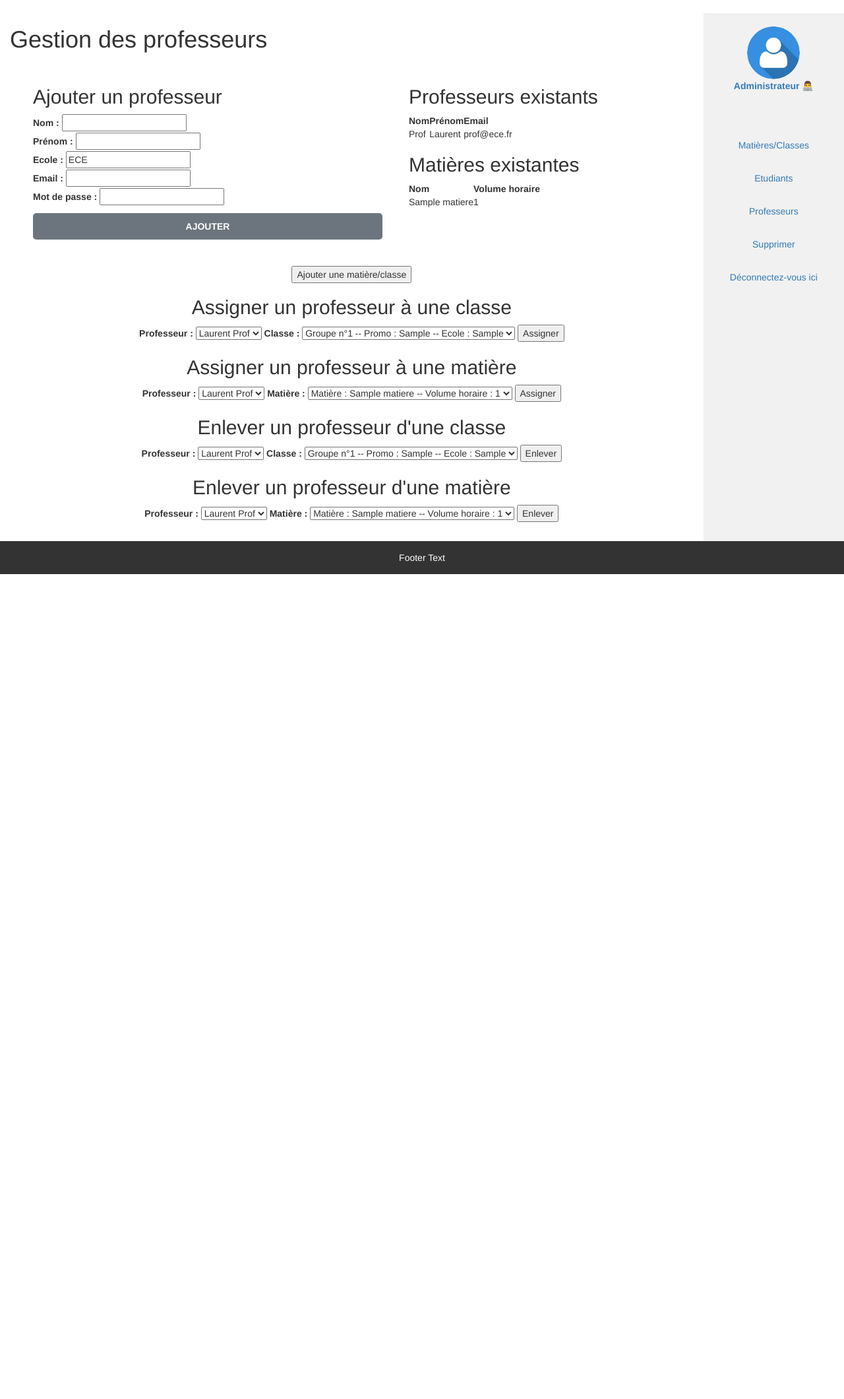
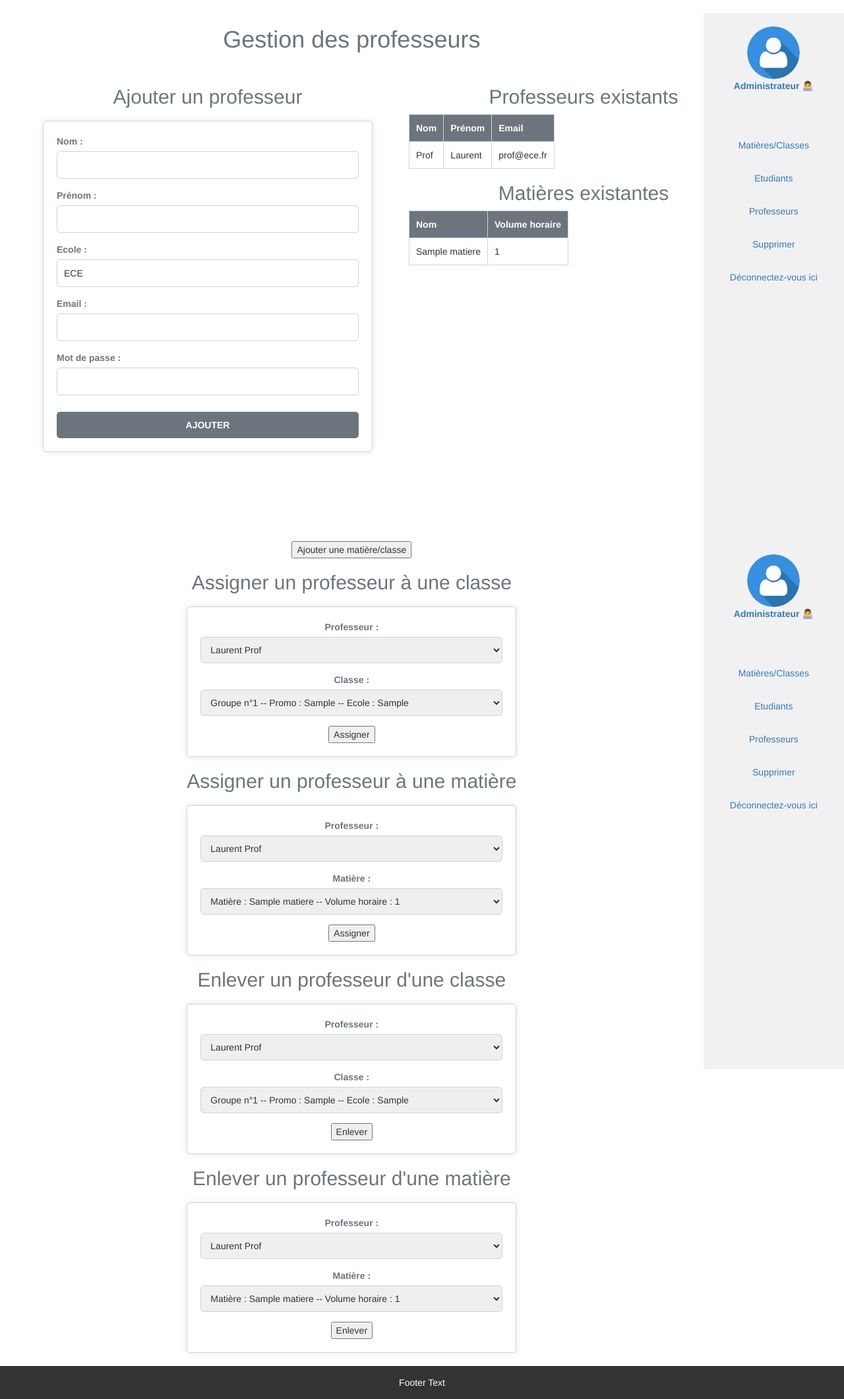
Before and after one commit to laurentdebize-ece/projet-web-dynamique-groupe_1_i, a PHP site: page /professeurs_admin.php in a window 1280 px wide. Shown: the part 52-2172 px from the top of the page at 66% size. Before the commit the page ends 922 px from the top, so only its background shows below. Run offline with PHP 8.4, Linux system fonts and the light colour scheme; a user stored in the database is signed in; data comes from the database, SQL or seed files in the repository; tables that the repository leaves empty hold one stand-in row (values such as "Sample post").

Commit message:
modifications pages admin

```diff
--- a/etudiants_admin.php
+++ b/etudiants_admin.php
@@ -108,7 +108,7 @@
             </div>
         </div>
     </nav>
-    <div class="container-fluid text-center flex-float">
+    <div id="divSupp" class="container-fluid text-center flex-float">
         <div class="row content">
             <div class="col-sm-10 text-left">
                 <h1>Gestion des étudiants</h1>
--- a/professeurs_admin.php
+++ b/professeurs_admin.php
@@ -129,7 +129,7 @@
             </div>
         </div>
     </nav>
-    <div class="container-fluid text-center flex-float">
+    <div id="divSupp" class="container-fluid text-center flex-float">
         <div class="row content">
             <div class="col-sm-10 text-left">
                 <h1>Gestion des professeurs</h1>
@@ -193,9 +193,55 @@
                         </table>
                     </div>
                 </div>
+            </div>
+            <div class="col-sm-2 sidenav">
+                <a href="pageCompte.php"><img src='img/OIP.jpg' width="80" height="80" style="border-radius: 40px;"></a>
+                <?php
+                if (isset($_SESSION['type'])) {
+                    if ($_SESSION['type'] == 'etudiant') {
+                        ?>
+                        <p class="etat"><a>Etudiant &#128104;&#8205;&#127891;</a></p><br>
+                        <p><a href="matieres.php">Matières</a></p><br>
+                        <p><a href="competences.php">Compétences</a></p><br>
+                        <p><a href="competences_transverses.php">Compétences transverses</a></p><br>
+                        <p><a href="toutes_mes_competences.php">Toutes mes compétences</a></p><br>
+                        <p><a href="ajout_utilisateur.php">AJOUTER UTILISATEUR</a></p><br>
+                        <p><a href="pageCompetences.php">tableauEvaluationTTCompt</a></p><br>
+                        <?php
+                    } else if ($_SESSION['type'] === 'professeur') {
+                        ?>
+                        <p class="etat"><a>Professeur &#128104;&#8205;&#127979;</a></p>
+                        <p><a href="matieres.php">Matières</a></p><br>
+                        <p><a href="competences.php">Compétences</a></p><br>
+                        <p><a href="competences_transverses.php">Compétences transverses</a></p><br>
+                        <p><a href="toutes_mes_competences.php">Toutes mes compétences</a></p><br>
+                        <p><a href="ajout_utilisateur.php">AJOUTER UTILISATEUR</a></p><br>
+                        <p><a href="pageCompetences.php">tableauEvaluationTTCompt</a></p><br>
+                        <?php
+                    } else if ($_SESSION['type'] === 'administrateur') {
+                        ?>
+                        <p class="etat" ><a> Administrateur &#128104;&#8205;&#128187;</a></p>
+                        <br><br ><br >
+                        <p><a href = "matieres_admin.php" > Matières/Classes</a ></p ><br >
+                        <p><a href = "etudiants_admin.php" > Etudiants</a ></p ><br >
+                        <p><a href = "professeurs_admin.php" > Professeurs</a ></p ><br >
+                        <p><a href = "supprimer_utilisateurs.php" > Supprimer</a ></p ><br >
+                        <?php
+                    } else {
+                        ?>
+                        <h1>Connectez-vous</h1>
+                        <?php
+                    }
+                    echo '<p><a href="logout.php">Déconnectez-vous ici</a></p><br><br>';
+                } else {
+                    echo '<p><a href="index.php">Connectez-vous ici</a></p><br><br>';
+                } ?>
+
+                <!--<p><a href="connexion.php">CONNEXION</a></p>-->
+            </div>
 
                 <br>
-
+            <div class="col-sm-10 text-left">
                 <div class="centered-title">
                     <button>
                         <a href="matieres_admin.php" style="text-decoration: none; color: inherit;">Ajouter une matière/classe</a>
--- a/style1.css
+++ b/style1.css
@@ -255,13 +255,13 @@
     margin-top: 20px;
 }
 
-#tableSupp th,#tableSupp td {
+table th,table td {
     border: 1px solid #ced4da;
     padding: 10px;
     text-align: left;
 }
 
-#tableSupp th {
+table th {
     background-color: #6c757d;
     color: #fff;
 }
```
Also changed, not shown: supprimer_utilisateurs.php (+3 -4 lines). Lines whose indentation alone changed are shown as unchanged.
